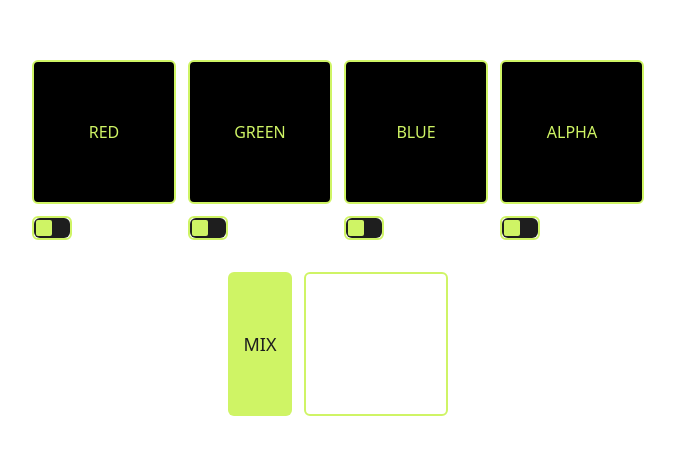
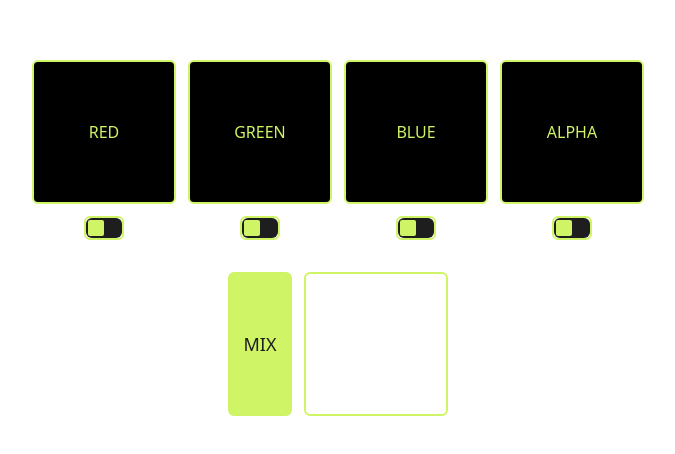
Before and after one commit to juninholiveira/channel-mixer, a React (Create React App) app: page / in a window 1280 px wide. Shown: the part 162-616 px from the top of the page, without its empty margins (302-977 px from the left). Built offline with nearby package versions, Linux system fonts and the light colour scheme.

Commit message:
feat: switch on center

```diff
--- a/src/components/InputChannel.tsx
+++ b/src/components/InputChannel.tsx
@@ -102,7 +102,7 @@ export default function InputChannel({ channel, SetImageBlueprint }:IInputChanne
 					}
 				</div>
 			</div>
-			<div id="bottom" className="flex flex-row gap-2">
+			<div id="bottom" className="flex flex-row gap-2 items-center justify-center">
 				{/* <textarea id="channel-suffix"
 					className="
 						resize-none p-1 border-2 h-6 border-light-accent bg-light-background overflow-hidden rounded-md
```
